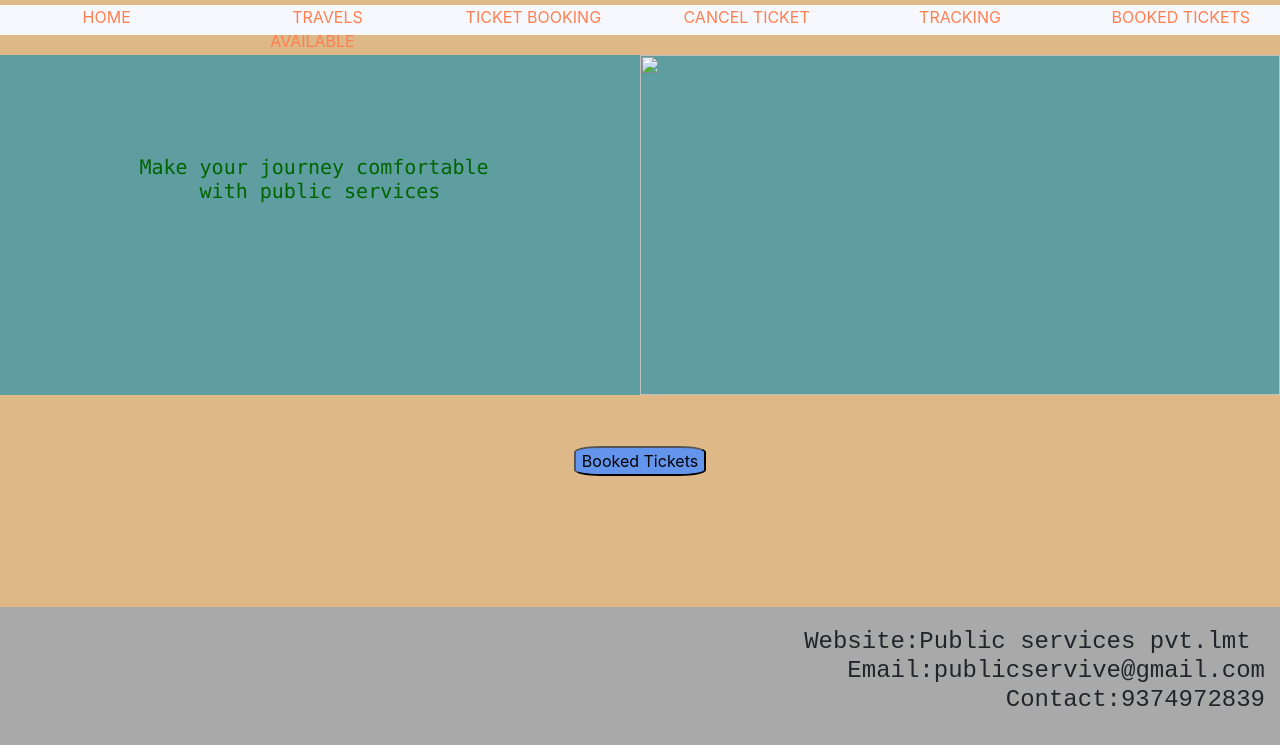
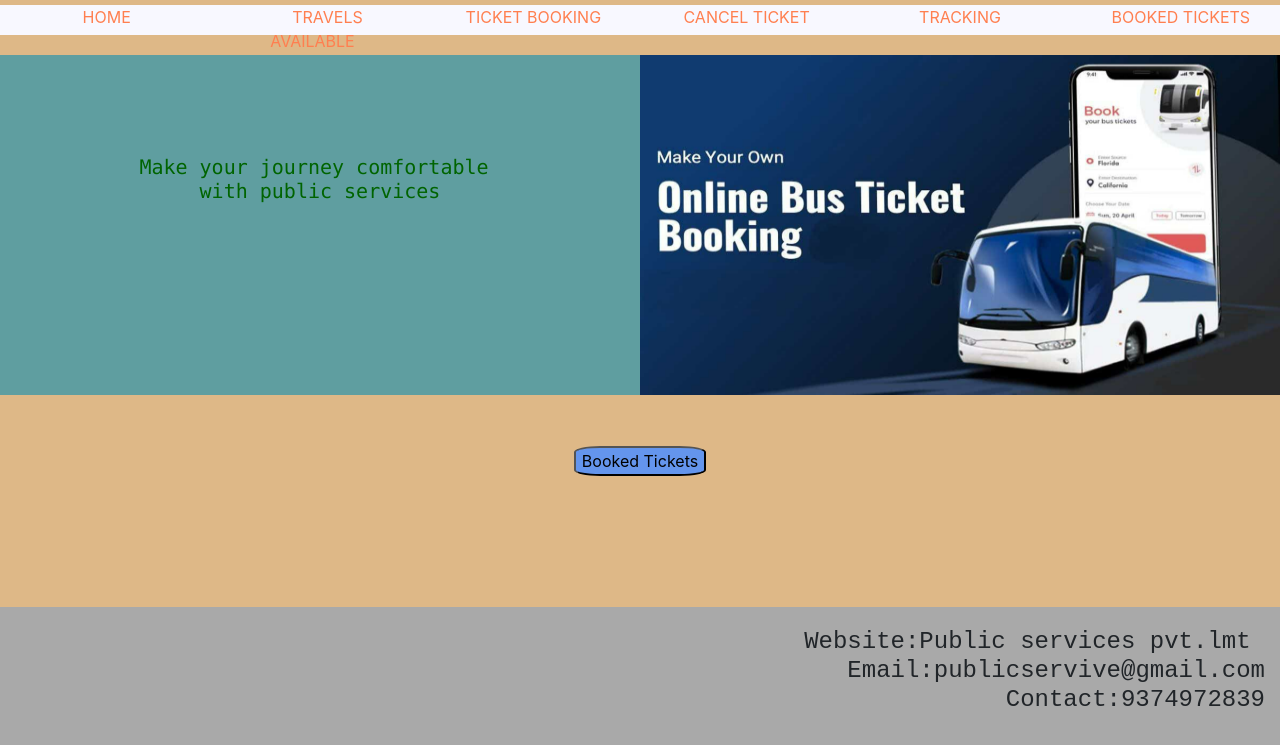
Before and after one commit to YagantiSpandana/travel, a plain HTML site: page booked.html in a window 1280 px wide. Shown: the part 71-816 px from the top of the page. Drawn offline with nearby package versions, Linux system fonts and the light colour scheme.

Commit message:
Update booked.html

```diff
--- a/booked.html
+++ b/booked.html
@@ -1,7 +1,7 @@
 <html>
     <head>
         <title>ONLINE BUS BOOKING</title>
-        <link rel="icon" href="./pictures/icon.png">
+        <link rel="icon" href="icon.png">
         <link rel="stylesheet" href="https://stackpath.bootstrapcdn.com/bootstrap/4.5.2/css/bootstrap.min.css">
         <link rel="stylesheet" href="style.css">
         <script src="main.js"></script>
@@ -22,7 +22,7 @@
                 <pre class="h5" class="col"><p>Make your journey comfortable
 with public services
                 </p></pre>
-                <a href="index.html" class="an" class="col"><img src="./pictures/icon.png" class="img"></a>
+                <a href="index.html" class="an" class="col"><img src="icon.png" class="img"></a>
             </div>
             <div class="row">
                 <div class="col">
```
